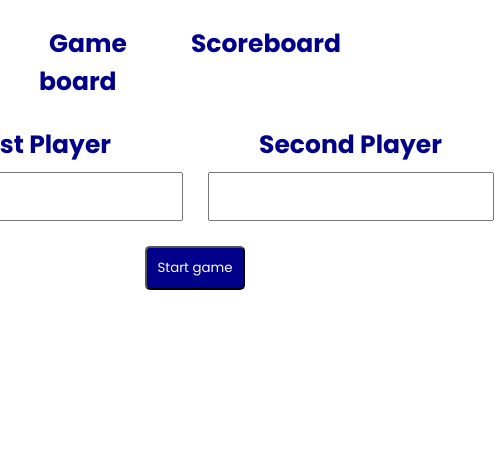
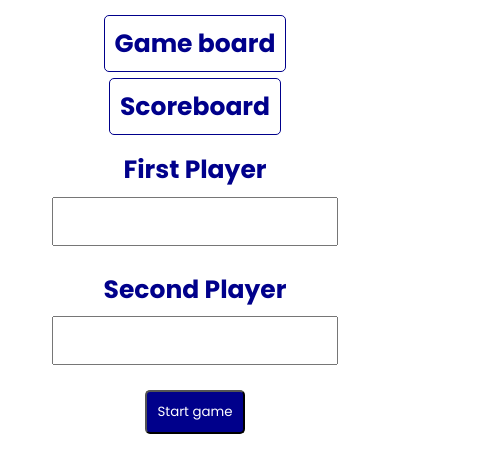
Before and after one commit to ErikEgl/tic-tac-toe-react, a React (Create React App) app: page / in a window 390 px wide. Shown: the top 472 px of the page, 494 px wide, since content can reach past the window. Built offline with nearby package versions, Linux system fonts and the light colour scheme.

Commit message:
mobile styles

```diff
--- a/src/assets/scss/main.scss
+++ b/src/assets/scss/main.scss
@@ -14,11 +14,18 @@ nav {
         display: flex;
         gap: 1rem;
         justify-content: center;
+        flex-direction: column;
+        text-align: center;
+        @include media($md){
+            flex-direction: row;
+        };
         li {
             a {
                 padding: 10px;
                 text-decoration: none;
                 color: darkblue;
+                border: 1px solid currentColor;
+                border-radius: 5px;
             }
         }
     }
--- a/src/components/Input/Input.scss
+++ b/src/components/Input/Input.scss
@@ -2,6 +2,10 @@
     display: flex;
     justify-content: center;
     gap: 1rem;
+    flex-direction: column;
+    @include media($md){
+        flex-direction: row;
+    };
 }
 
 label {
--- a/src/index.css
+++ b/src/index.css
@@ -30,17 +30,32 @@ nav ul {
   display: flex;
   gap: 1rem;
   justify-content: center;
+  flex-direction: column;
+  text-align: center;
+}
+@media screen and (min-width: 992px) {
+  nav ul {
+    flex-direction: row;
+  }
 }
 nav ul li a {
   padding: 10px;
   text-decoration: none;
   color: darkblue;
+  border: 1px solid currentColor;
+  border-radius: 5px;
 }
 
 .input-container {
   display: flex;
   justify-content: center;
   gap: 1rem;
+  flex-direction: column;
+}
+@media screen and (min-width: 992px) {
+  .input-container {
+    flex-direction: row;
+  }
 }
 
 label {
@@ -151,5 +166,9 @@ ul.time-travel li button {
   display: block;
   width: 100%;
 }
+ul.time-travel li button[disabled] {
+  background-color: lightgray;
+  color: black;
+}
 
 /*# sourceMappingURL=index.css.map */
```
Also changed, not shown: 1 other file (tests, documents, lock files or other folders).
